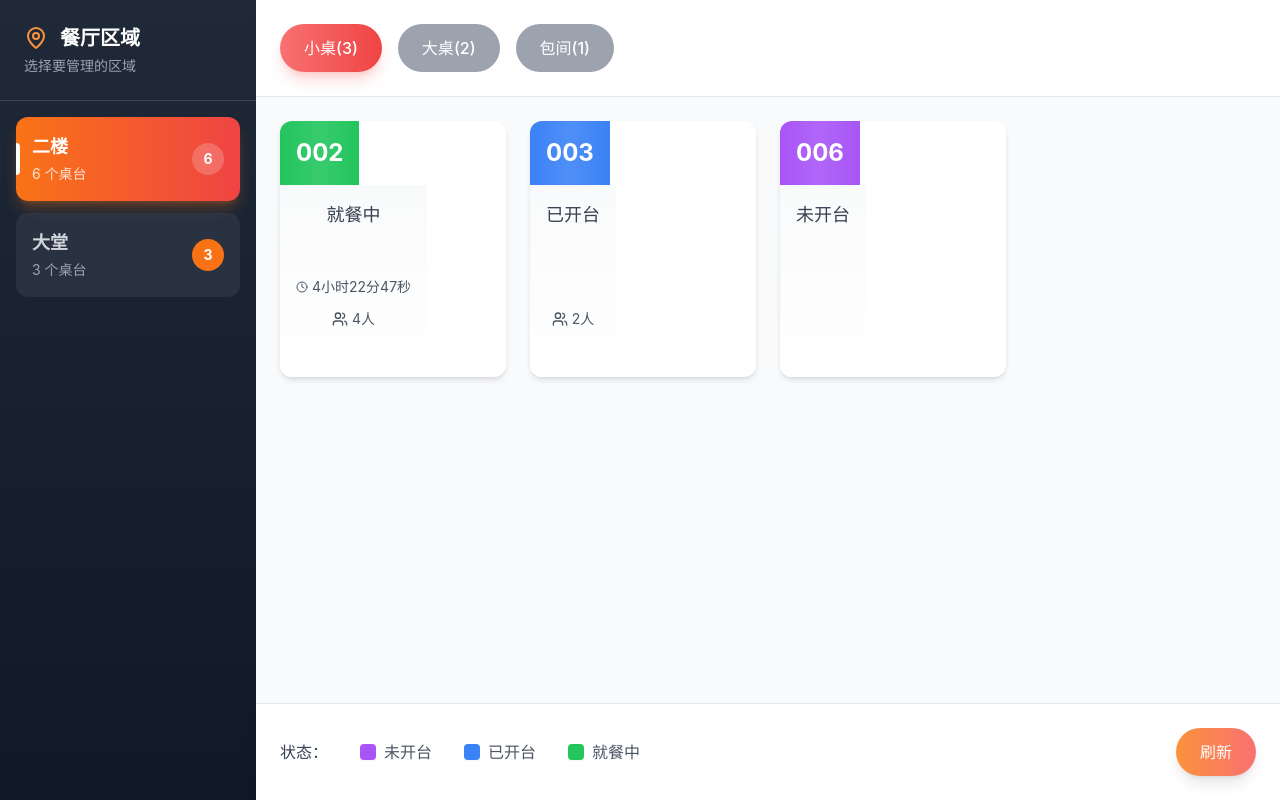
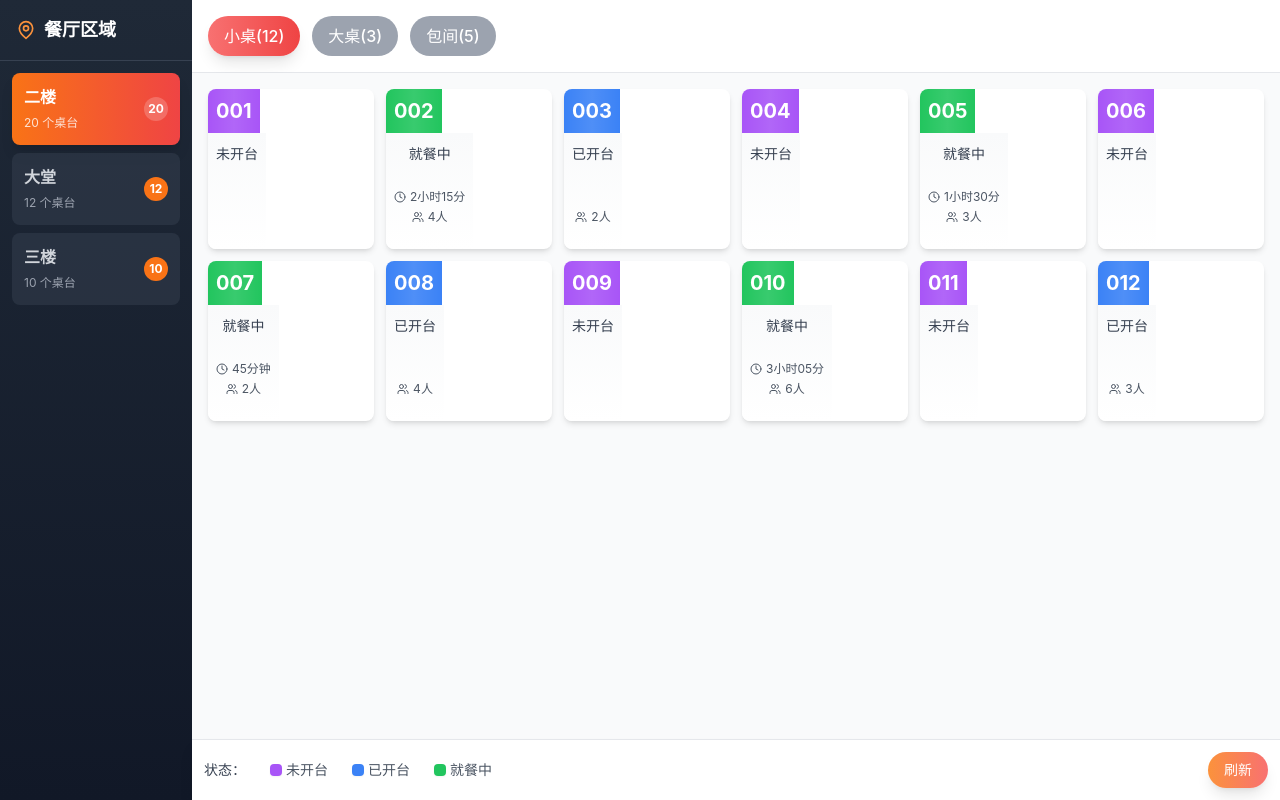
Before and after one commit to doublenian/newretail-web, a React (Vite) app: page /tables in a window 1280 px wide. Built offline with nearby package versions, Linux system fonts and the light colour scheme.

Commit message:
紧凑显示并增加更多桌台

```diff
--- a/src/pages/TablesPage.tsx
+++ b/src/pages/TablesPage.tsx
@@ -22,7 +22,7 @@ const TablesPage: React.FC = () => {
   const [selectedArea, setSelectedArea] = useState('floor2')
   const [selectedType, setSelectedType] = useState('small')
 
-  // 模拟餐厅区域和桌台数据
+  // 模拟更多餐厅区域和桌台数据
   const restaurantAreas: RestaurantArea[] = [
     {
       id: 'floor2',
@@ -32,14 +32,14 @@ const TablesPage: React.FC = () => {
           id: 't001',
           number: '001',
           status: 'available',
-          type: 'large',
+          type: 'small',
         },
         {
           id: 't002',
           number: '002',
           status: 'dining',
           type: 'small',
-          duration: '4小时22分47秒',
+          duration: '2小时15分',
           customerCount: 4
         },
         {
@@ -53,21 +53,119 @@ const TablesPage: React.FC = () => {
           id: 't004',
           number: '004',
           status: 'available',
-          type: 'private',
+          type: 'small',
         },
         {
           id: 't005',
           number: '005',
           status: 'dining',
-          type: 'large',
-          duration: '1小时15分30秒',
-          customerCount: 6
+          type: 'small',
+          duration: '1小时30分',
+          customerCount: 3
         },
         {
           id: 't006',
           number: '006',
           status: 'available',
           type: 'small',
+        },
+        {
+          id: 't007',
+          number: '007',
+          status: 'dining',
+          type: 'small',
+          duration: '45分钟',
+          customerCount: 2
+        },
+        {
+          id: 't008',
+          number: '008',
+          status: 'occupied',
+          type: 'small',
+          customerCount: 4
+        },
+        {
+          id: 't009',
+          number: '009',
+          status: 'available',
+          type: 'small',
+        },
+        {
+          id: 't010',
+          number: '010',
+          status: 'dining',
+          type: 'small',
+          duration: '3小时05分',
+          customerCount: 6
+        },
+        {
+          id: 't011',
+          number: '011',
+          status: 'available',
+          type: 'small',
+        },
+        {
+          id: 't012',
+          number: '012',
+          status: 'occupied',
+          type: 'small',
+          customerCount: 3
+        },
+        {
+          id: 't013',
+          number: '013',
+          status: 'dining',
+          type: 'large',
+          duration: '1小时20分',
+          customerCount: 8
+        },
+        {
+          id: 't014',
+          number: '014',
+          status: 'available',
+          type: 'large',
+        },
+        {
+          id: 't015',
+          number: '015',
+          status: 'occupied',
+          type: 'large',
+          customerCount: 6
+        },
+        {
+          id: 't016',
+          number: '016',
+          status: 'available',
+          type: 'private',
+        },
+        {
+          id: 't017',
+          number: '017',
+          status: 'dining',
+          type: 'private',
+          duration: '2小时40分',
+          customerCount: 10
+        },
+        {
+          id: 't018',
+          number: '018',
+          status: 'occupied',
+          type: 'private',
+          customerCount: 8
+        },
+        {
+          id: 't019',
+          number: '019',
+          status: 'available',
+          type: 'private',
+        },
+        {
+          id: 't020',
+          number: '020',
+          status: 'dining',
+          type: 'private',
+          duration: '1小时55分',
+          customerCount: 12
         }
       ]
     },
@@ -79,9 +177,9 @@ const TablesPage: React.FC = () => {
           id: 't101',
           number: '101',
           status: 'dining',
-          type: 'large',
-          duration: '2小时30分15秒',
-          customerCount: 8
+          type: 'small',
+          duration: '30分钟',
+          customerCount: 2
         },
         {
           id: 't102',
@@ -93,8 +191,146 @@ const TablesPage: React.FC = () => {
           id: 't103',
           number: '103',
           status: 'occupied',
+          type: 'small',
+          customerCount: 4
+        },
+        {
+          id: 't104',
+          number: '104',
+          status: 'dining',
+          type: 'small',
+          duration: '1小时10分',
+          customerCount: 3
+        },
+        {
+          id: 't105',
+          number: '105',
+          status: 'available',
+          type: 'small',
+        },
+        {
+          id: 't106',
+          number: '106',
+          status: 'occupied',
+          type: 'small',
+          customerCount: 2
+        },
+        {
+          id: 't107',
+          number: '107',
+          status: 'dining',
+          type: 'large',
+          duration: '2小时25分',
+          customerCount: 8
+        },
+        {
+          id: 't108',
+          number: '108',
+          status: 'available',
+          type: 'large',
+        },
+        {
+          id: 't109',
+          number: '109',
+          status: 'occupied',
+          type: 'large',
+          customerCount: 6
+        },
+        {
+          id: 't110',
+          number: '110',
+          status: 'available',
           type: 'private',
-          customerCount: 4
+        },
+        {
+          id: 't111',
+          number: '111',
+          status: 'dining',
+          type: 'private',
+          duration: '1小时45分',
+          customerCount: 8
+        },
+        {
+          id: 't112',
+          number: '112',
+          status: 'occupied',
+          type: 'private',
+          customerCount: 10
+        }
+      ]
+    },
+    {
+      id: 'floor3',
+      name: '三楼',
+      tables: [
+        {
+          id: 't201',
+          number: '201',
+          status: 'available',
+          type: 'small',
+        },
+        {
+          id: 't202',
+          number: '202',
+          status: 'dining',
+          type: 'small',
+          duration: '25分钟',
+          customerCount: 2
+        },
+        {
+          id: 't203',
+          number: '203',
+          status: 'available',
+          type: 'small',
+        },
+        {
+          id: 't204',
+          number: '204',
+          status: 'occupied',
+          type: 'small',
+          customerCount: 3
+        },
+        {
+          id: 't205',
+          number: '205',
+          status: 'dining',
+          type: 'large',
+          duration: '3小时15分',
+          customerCount: 10
+        },
+        {
+          id: 't206',
+          number: '206',
+          status: 'available',
+          type: 'large',
+        },
+        {
+          id: 't207',
+          number: '207',
+          status: 'occupied',
+          type: 'large',
+          customerCount: 8
+        },
+        {
+          id: 't208',
+          number: '208',
+          status: 'available',
+          type: 'private',
+        },
+        {
+          id: 't209',
+          number: '209',
+          status: 'dining',
+          type: 'private',
+          duration: '1小时35分',
+          customerCount: 12
+        },
+        {
+          id: 't210',
+          number: '210',
+          status: 'occupied',
+          type: 'private',
+          customerCount: 6
         }
       ]
     }
@@ -170,46 +406,38 @@ const TablesPage: React.FC = () => {
   return (
     <div className="h-full w-full bg-gray-100 flex">
       {/* 左侧区域选择 */}
-      <div className="w-64 bg-gradient-to-b from-gray-800 to-gray-900 flex flex-col shadow-2xl">
+      <div className="w-48 bg-gradient-to-b from-gray-800 to-gray-900 flex flex-col shadow-2xl">
         {/* 头部标题 */}
-        <div className="p-6 border-b border-gray-700">
-          <h2 className="text-white text-xl font-bold flex items-center gap-3">
-            <MapPin className="w-6 h-6 text-orange-400" />
+        <div className="p-4 border-b border-gray-700">
+          <h2 className="text-white text-lg font-bold flex items-center gap-2">
+            <MapPin className="w-5 h-5 text-orange-400" />
             餐厅区域
           </h2>
-          <p className="text-gray-400 text-sm mt-1">选择要管理的区域</p>
         </div>
 
         {/* 区域列表 */}
-        <div className="flex-1 p-4 space-y-3">
+        <div className="flex-1 p-3 space-y-2">
           {restaurantAreas.map((area, index) => (
             <button
               key={area.id}
               onClick={() => setSelectedArea(area.id)}
-              className={`group relative w-full text-left p-4 rounded-xl transition-all duration-300 transform hover:scale-105 ${
+              className={`group relative w-full text-left p-3 rounded-lg transition-all duration-300 ${
                 selectedArea === area.id
-                  ? 'bg-gradient-to-r from-orange-500 to-red-500 text-white shadow-lg shadow-orange-500/30'
+                  ? 'bg-gradient-to-r from-orange-500 to-red-500 text-white shadow-lg'
                   : 'bg-gray-700/50 text-gray-300 hover:bg-gray-700 hover:text-white'
               }`}
-              style={{ animationDelay: `${index * 0.1}s` }}
             >
-              {/* 选中状态指示器 */}
-              {selectedArea === area.id && (
-                <div className="absolute left-0 top-1/2 transform -translate-y-1/2 w-1 h-8 bg-white rounded-r-full" />
-              )}
-
               <div className="flex items-center justify-between">
                 <div>
-                  <span className="text-lg font-semibold block">{area.name}</span>
-                  <span className={`text-sm ${
+                  <span className="text-base font-semibold block">{area.name}</span>
+                  <span className={`text-xs ${
                     selectedArea === area.id ? 'text-white/80' : 'text-gray-400'
                   }`}>
                     {area.tables.length} 个桌台
                   </span>
                 </div>
 
-                {/* 桌台数量标识 */}
-                <div className={`w-8 h-8 rounded-full flex items-center justify-center text-sm font-bold ${
+                <div className={`w-6 h-6 rounded-full flex items-center justify-center text-xs font-bold ${
                   selectedArea === area.id
                     ? 'bg-white/20 text-white'
                     : 'bg-orange-500 text-white'
@@ -225,15 +453,15 @@ const TablesPage: React.FC = () => {
       {/* 右侧内容区域 */}
       <div className="flex-1 flex flex-col">
         {/* 顶部桌台类型筛选 */}
-        <div className="bg-white p-6 border-b border-gray-200 shadow-sm">
-          <div className="flex gap-4">
+        <div className="bg-white p-4 border-b border-gray-200 shadow-sm">
+          <div className="flex gap-3">
             {tableTypes.map((type) => (
               <button
                 key={type.id}
                 onClick={() => setSelectedType(type.id)}
-                className={`px-6 py-3 rounded-full font-medium transition-all duration-300 transform hover:scale-105 ${
+                className={`px-4 py-2 rounded-full font-medium transition-all duration-300 ${
                   selectedType === type.id
-                    ? 'bg-gradient-to-r from-red-400 to-red-500 text-white shadow-lg shadow-red-400/30'
+                    ? 'bg-gradient-to-r from-red-400 to-red-500 text-white shadow-lg'
                     : 'bg-gray-400 text-white hover:bg-gray-500'
                 }`}
               >
@@ -243,58 +471,57 @@ const TablesPage: React.FC = () => {
           </div>
         </div>
 
-        {/* 桌台网格 */}
-        <div className="flex-1 p-6 bg-gray-50">
-          <div className="grid grid-cols-4 gap-6">
+        {/* 桌台网格 - 增加列数和减少间距 */}
+        <div className="flex-1 p-4 bg-gray-50 overflow-y-auto">
+          <div className="grid grid-cols-6 gap-3">
             {getFilteredTables().map((table, index) => {
               const config = getStatusConfig(table.status)
               return (
                 <div
                   key={table.id}
                   className="w-full animate-slide-up"
-                  style={{ animationDelay: `${index * 0.1}s` }}
+                  style={{ animationDelay: `${index * 0.05}s` }}
                 >
                   <button
                     onClick={() => handleTableClick(table)}
-                    className="group w-full h-64 bg-white rounded-xl shadow-md hover:shadow-xl transition-all duration-300 cursor-pointer overflow-hidden transform hover:scale-105 flex flex-col"
+                    className="group w-full h-40 bg-white rounded-lg shadow-md hover:shadow-xl transition-all duration-300 cursor-pointer overflow-hidden transform hover:scale-105 flex flex-col"
                   >
-                    {/* 桌台号码头部 - 固定高度 */}
-                    <div className={`${config.bgColor} text-white p-4 text-center relative flex-shrink-0`}>
-                      <div className="text-2xl font-bold">{table.number}</div>
-                      {/* 装饰性渐变 */}
+                    {/* 桌台号码头部 - 更紧凑 */}
+                    <div className={`${config.bgColor} text-white p-2 text-center relative flex-shrink-0`}>
+                      <div className="text-xl font-bold">{table.number}</div>
                       <div className="absolute inset-0 bg-gradient-to-r from-transparent via-white/10 to-transparent" />
                     </div>
 
-                    {/* 状态信息区域 - 弹性填充剩余空间 */}
-                    <div className="flex-1 p-4 bg-gradient-to-b from-gray-50 to-white flex flex-col justify-center">
-                      {/* 状态标题 - 固定位置 */}
-                      <div className="text-center mb-4 flex-shrink-0">
-                        <span className="text-gray-700 font-medium text-lg">{config.statusText}</span>
+                    {/* 状态信息区域 - 更紧凑 */}
+                    <div className="flex-1 p-2 bg-gradient-to-b from-gray-50 to-white flex flex-col justify-center">
+                      {/* 状态标题 */}
+                      <div className="text-center mb-2 flex-shrink-0">
+                        <span className="text-gray-700 font-medium text-sm">{config.statusText}</span>
                       </div>
 
-                      {/* 详细信息区域 - 固定高度容器 */}
-                      <div className="flex-1 flex flex-col justify-center items-center space-y-2 min-h-[60px]">
+                      {/* 详细信息区域 - 紧凑布局 */}
+                      <div className="flex-1 flex flex-col justify-center items-center space-y-1">
                         {/* 时长信息 */}
-                        <div className="h-6 flex items-center justify-center">
+                        <div className="h-4 flex items-center justify-center">
                           {table.duration ? (
-                            <div className="text-sm text-gray-600 flex items-center gap-1">
+                            <div className="text-xs text-gray-600 flex items-center gap-1">
                               <Clock className="w-3 h-3" />
                               {table.duration}
                             </div>
                           ) : (
-                            <div className="h-4"></div> // 占位元素保持高度一致
+                            <div className="h-3"></div>
                           )}
                         </div>
 
                         {/* 人数信息 */}
-                        <div className="h-6 flex items-center justify-center">
+                        <div className="h-4 flex items-center justify-center">
                           {table.customerCount ? (
-                            <div className="text-sm text-gray-600 flex items-center gap-1">
-                              <Users className="w-4 h-4" />
+                            <div className="text-xs text-gray-600 flex items-center gap-1">
+                              <Users className="w-3 h-3" />
                               <span>{table.customerCount}人</span>
                             </div>
                           ) : (
-                            <div className="h-4"></div> // 占位元素保持高度一致
+                            <div className="h-3"></div>
                           )}
                         </div>
                       </div>
@@ -306,23 +533,23 @@ const TablesPage: React.FC = () => {
           </div>
         </div>
 
-        {/* 底部状态说明 */}
-        <div className="bg-white p-6 border-t border-gray-200 shadow-lg">
-          <div className="flex items-center gap-8">
-            <span className="text-gray-700 font-medium">状态：</span>
-            <div className="flex items-center gap-2">
-              <div className="w-4 h-4 bg-purple-500 rounded shadow-sm" />
-              <span className="text-gray-600">未开台</span>
+        {/* 底部状态说明 - 更紧凑 */}
+        <div className="bg-white p-3 border-t border-gray-200 shadow-lg">
+          <div className="flex items-center gap-6">
+            <span className="text-gray-700 font-medium text-sm">状态：</span>
+            <div className="flex items-center gap-1">
+              <div className="w-3 h-3 bg-purple-500 rounded shadow-sm" />
+              <span className="text-gray-600 text-sm">未开台</span>
             </div>
-            <div className="flex items-center gap-2">
-              <div className="w-4 h-4 bg-blue-500 rounded shadow-sm" />
-              <span className="text-gray-600">已开台</span>
+            <div className="flex items-center gap-1">
+              <div className="w-3 h-3 bg-blue-500 rounded shadow-sm" />
+              <span className="text-gray-600 text-sm">已开台</span>
             </div>
-            <div className="flex items-center gap-2">
-              <div className="w-4 h-4 bg-green-500 rounded shadow-sm" />
-              <span className="text-gray-600">就餐中</span>
+            <div className="flex items-center gap-1">
+              <div className="w-3 h-3 bg-green-500 rounded shadow-sm" />
+              <span className="text-gray-600 text-sm">就餐中</span>
             </div>
-            <button className="ml-auto px-6 py-3 bg-gradient-to-r from-orange-400 to-red-400 text-white rounded-full font-medium hover:from-orange-500 hover:to-red-500 transition-all duration-300 transform hover:scale-105 shadow-lg">
+            <button className="ml-auto px-4 py-2 bg-gradient-to-r from-orange-400 to-red-400 text-white rounded-full font-medium hover:from-orange-500 hover:to-red-500 transition-all duration-300 transform hover:scale-105 shadow-lg text-sm">
               刷新
             </button>
           </div>
```
